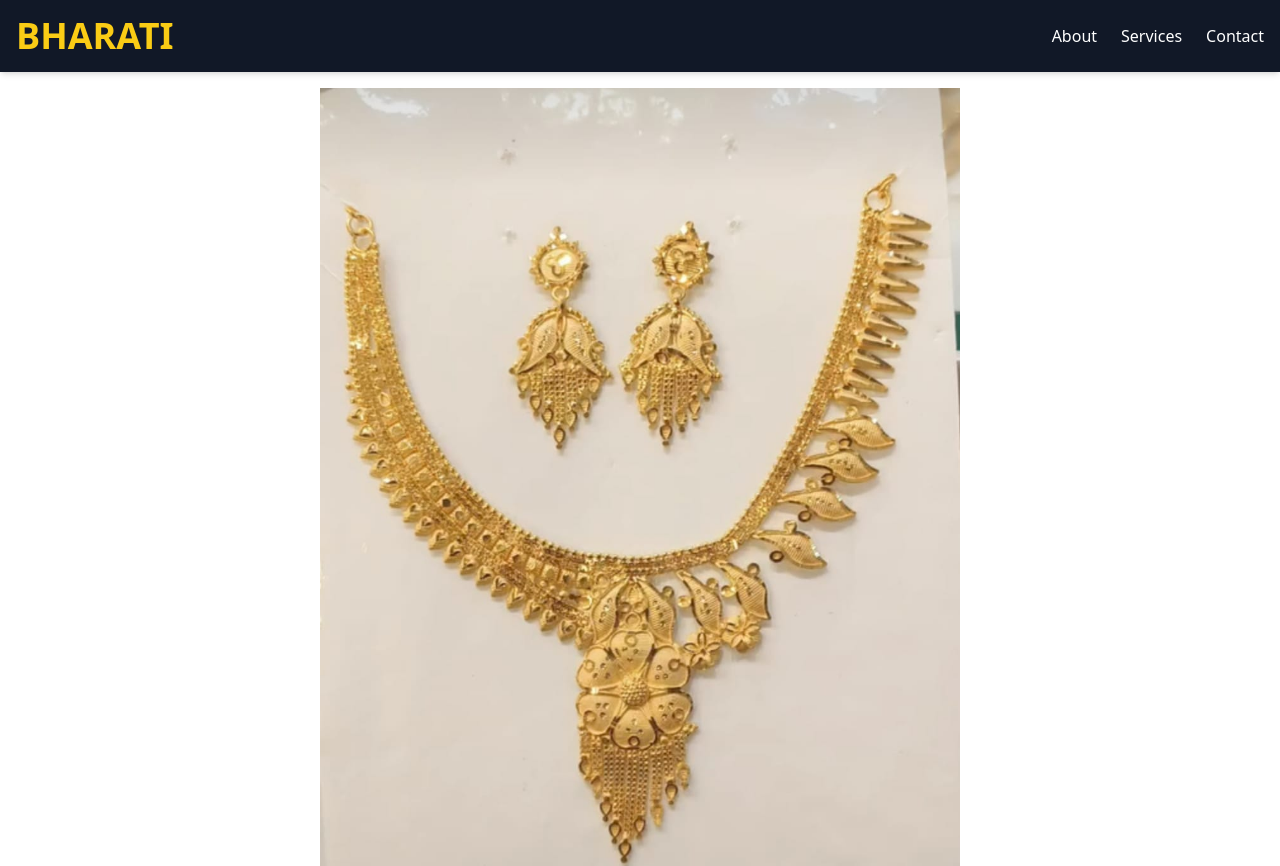
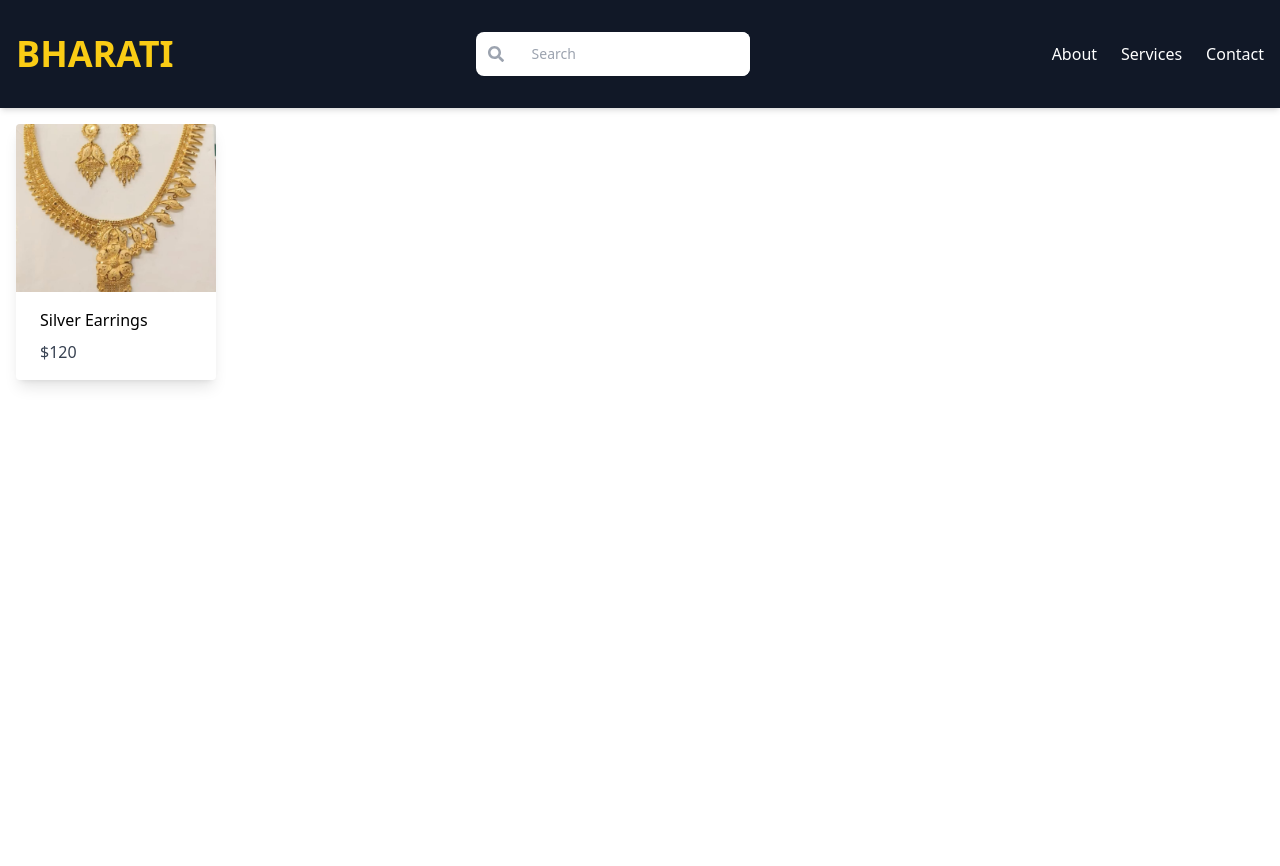
Before and after one commit to priy437pradhan/bharti-onegram-gold, a React (Vite) app: page /card/Silver-Earrings in a window 1280 px wide. Shown: the top 866 px of the page. After the commit the page ends 800 px from the top, so only its background shows below. Built offline with nearby package versions, Linux system fonts and the light colour scheme.

Commit message:
search field added

```diff
--- a/package.json
+++ b/package.json
@@ -13,8 +13,10 @@
     "prop-types": "^15.8.1",
     "react": "^18.3.1",
     "react-dom": "^18.3.1",
+    "react-icons": "^5.2.1",
     "react-router-dom": "^6.24.1",
-    "vite-plugin-windicss": "^1.9.3"
+    "vite-plugin-windicss": "^1.9.3",
+    "zustand": "^4.5.4"
   },
   "devDependencies": {
     "@types/react": "^18.3.3",
--- a/src/App.jsx
+++ b/src/App.jsx
@@ -6,7 +6,7 @@ import Accordion from './components/Accordion';
 import Contact from './pages/Contact';
 import './App.css';
 import CardDetail from './components/CardDetail';
-import CardSection from './components/CardSection';
+import CardSection from './pages/CardSection';
 
 function App() {
   return (
@@ -22,6 +22,7 @@ function App() {
         <Route path="/" element={<CardSection />} />
 
 
+
         <Route path="/card/:id" element={<CardDetail />}/>
 
 
--- a/src/components/CardDetail.jsx
+++ b/src/components/CardDetail.jsx
@@ -15,12 +15,22 @@ const CardDetail = () => {
   }
 
   return (
-    <div className="max-w-2xl mx-auto p-4">
-      <img className="w-full" src={card.imageUrl} alt={card.title} />
-      <h2 className="text-2xl font-bold">{card.title}</h2>
-      <p className="text-gray-700 text-base">${card.price}</p>
-      <p>{card.material}</p>
-    </div>
+    <div className="relative max-w-xs rounded overflow-hidden shadow-lg m-4 group cursor-pointer" style={{  width: '200px' }}>
+        <div className="relative">
+          <img
+            src={card.imageUrl}
+            alt={card.title}
+            style={{ height: '168px', width: '200px', objectFit: 'cover' }}
+          />
+          <div className="absolute inset-0 bg-gradient-to-r from-black via-transparent to-transparent flex items-center justify-center text-white opacity-0 transition-opacity duration-500 group-hover:opacity-100">
+            <span className="py-2">{card.material}</span>
+          </div>
+        </div>
+        <div className="px-6 py-4 relative z-10">
+          <div className="font-500 text-m mb-2">{card.title}</div>
+          <p className="text-gray-700 text-base">${card.price}</p>
+        </div>
+      </div>
   );
 };
 
--- a/src/components/CardSection.jsx
+++ /dev/null
@@ -1,25 +0,0 @@
-import { jewelryData } from '../lib/jewelaryData';
-import Card from './MyCard';
-
-const CardSection = () => {
-  console.log("CardSection")
-  return (
-    <main className="container mx-auto py-12">
-      <div className="flex flex-wrap justify-center">
-        {jewelryData.map((item) => (
-
-          <Card
-            key={item.id}
-            id={item.id}
-            title={item.title}
-            price={item.price}
-            imageUrl={item.imageUrl}
-            material={item.material}
-          />
-        ))}
-      </div>
-    </main>
-  );
-};
-
-export default CardSection;
--- a/src/components/Header.jsx
+++ b/src/components/Header.jsx
@@ -1,4 +1,5 @@
 import { useState } from 'react';
+import SearchBar from './SearchBar';
 
 const Header = () => {
   const [isMobileMenuOpen, setIsMobileMenuOpen] = useState(false);
@@ -11,6 +12,9 @@ const Header = () => {
     <header className="bg-gray-900 text-white shadow-md">
       <div className="container mx-auto flex justify-between items-center p-4">
         <a href="/" className="text-4xl font-bold text-yellow-400">BHARATI</a>
+        <div className="p-4">
+      <SearchBar />
+        </div>
         <nav className="hidden md:flex space-x-6">
           <a href="about" className="hover:text-gray-300 transition-colors duration-200">About</a>
           <a href="service" className="hover:text-gray-300 transition-colors duration-200">Services</a>
--- a/src/components/MyCard.jsx
+++ b/src/components/MyCard.jsx
@@ -3,8 +3,8 @@ import PropTypes from 'prop-types';
 const Cards = ({ id, title, price, imageUrl, material }) => {
   return (
 
-    <a href={`/cards/${id}`}>
-      <div className="relative max-w-xs rounded overflow-hidden shadow-lg m-4 group cursor-pointer">
+    <a href={`/card/${id}`}>
+      <div className="card-hover relative max-w-xs rounded overflow-hidden shadow-lg m-4 group cursor-pointer" style={{  width: '200px' }}>
         <div className="relative">
           <img
             src={imageUrl}
@@ -16,7 +16,7 @@ const Cards = ({ id, title, price, imageUrl, material }) => {
           </div>
         </div>
         <div className="px-6 py-4 relative z-10">
-          <div className="font-bold text-xl mb-2">{title}</div>
+          <div className="font-500 text-m mb-2">{title}</div>
           <p className="text-gray-700 text-base">${price}</p>
         </div>
       </div>
--- /dev/null
+++ b/src/components/SearchBar.jsx
@@ -0,0 +1,51 @@
+import { useState } from 'react';
+import { FaSearch } from 'react-icons/fa';
+import { jewelryData } from '../lib/jewelaryData';
+
+const SearchBar = () => {
+  const [searchQuery, setSearchQuery] = useState('');
+  const [suggestions, setSuggestions] = useState([]);
+
+  const handleChange = (e) => {
+    const { value } = e.target;
+    setSearchQuery(value);
+
+    if (value.length >= 3) {
+      const filteredItems = jewelryData.filter(item =>
+        item.title.toLowerCase().includes(value.toLowerCase())
+      );
+      setSuggestions(filteredItems);
+    } else {
+      setSuggestions([]);
+    }
+  };
+
+  return (
+    <div className="relative">
+      <div className="flex items-center bg-white shadow-sm rounded-lg overflow-hidden">
+        <div className="px-3">
+          <FaSearch className="text-gray-400" />
+        </div>
+        <input
+          type="text"
+          placeholder="Search"
+          className="py-3 px-4 text-sm text-gray-700 outline-none focus:outline-none w-full"
+          value={searchQuery}
+          onChange={handleChange}
+        />
+      </div>
+      {searchQuery.length >= 3 && (
+        <ul className="absolute left-0 right-0 mt-1 bg-white shadow-lg rounded-lg border border-gray-200 text-black z-10">
+        {suggestions.map((item, index) => (
+          <li key={index} className="px-2 py-1 cursor-pointer hover:bg-gray-100">
+            {item.title}
+          </li>
+        ))}
+      </ul>
+
+      )}
+    </div>
+  );
+};
+
+export default SearchBar;
--- /dev/null
+++ b/src/lib/jewelryStore.jsx
@@ -0,0 +1,10 @@
+
+
+import create from 'zustand';
+
+const useJewelryStore = create((set) => ({
+  suggestions: [],
+  setSuggestions: (filteredItems) => set({ suggestions: filteredItems }),
+}));
+
+export default useJewelryStore;
--- /dev/null
+++ b/src/pages/CardSection.jsx
@@ -0,0 +1,33 @@
+import { jewelryData } from '../lib/jewelaryData';
+import Card from '../components/MyCard';
+
+const CardSection = () => {
+  return (
+    <>
+      <main className="container mx-auto py-12">
+        <a
+          href="https://wa.me/7077817064"
+          className="block bg-gray-100 border border-gray-300 text-lg text-gray-800 p-6 rounded-lg shadow-md text-center mb-8 transform transition duration-300 hover:scale-105 hover:text-blue-600 hover:shadow-lg"
+          target="_blank"
+          rel="noopener noreferrer"
+        >
+          For placing an order WhatsApp us on 7077817064
+        </a>
+        <div className="flex flex-wrap justify-center">
+          {jewelryData.map((item) => (
+            <Card
+              key={item.id}
+              id={item.id}
+              title={item.title}
+              price={item.price}
+              imageUrl={item.imageUrl}
+              material={item.material}
+            />
+          ))}
+        </div>
+      </main>
+    </>
+  );
+};
+
+export default CardSection;
```
Also changed, not shown: 1 other file (tests, documents, lock files or other folders).
